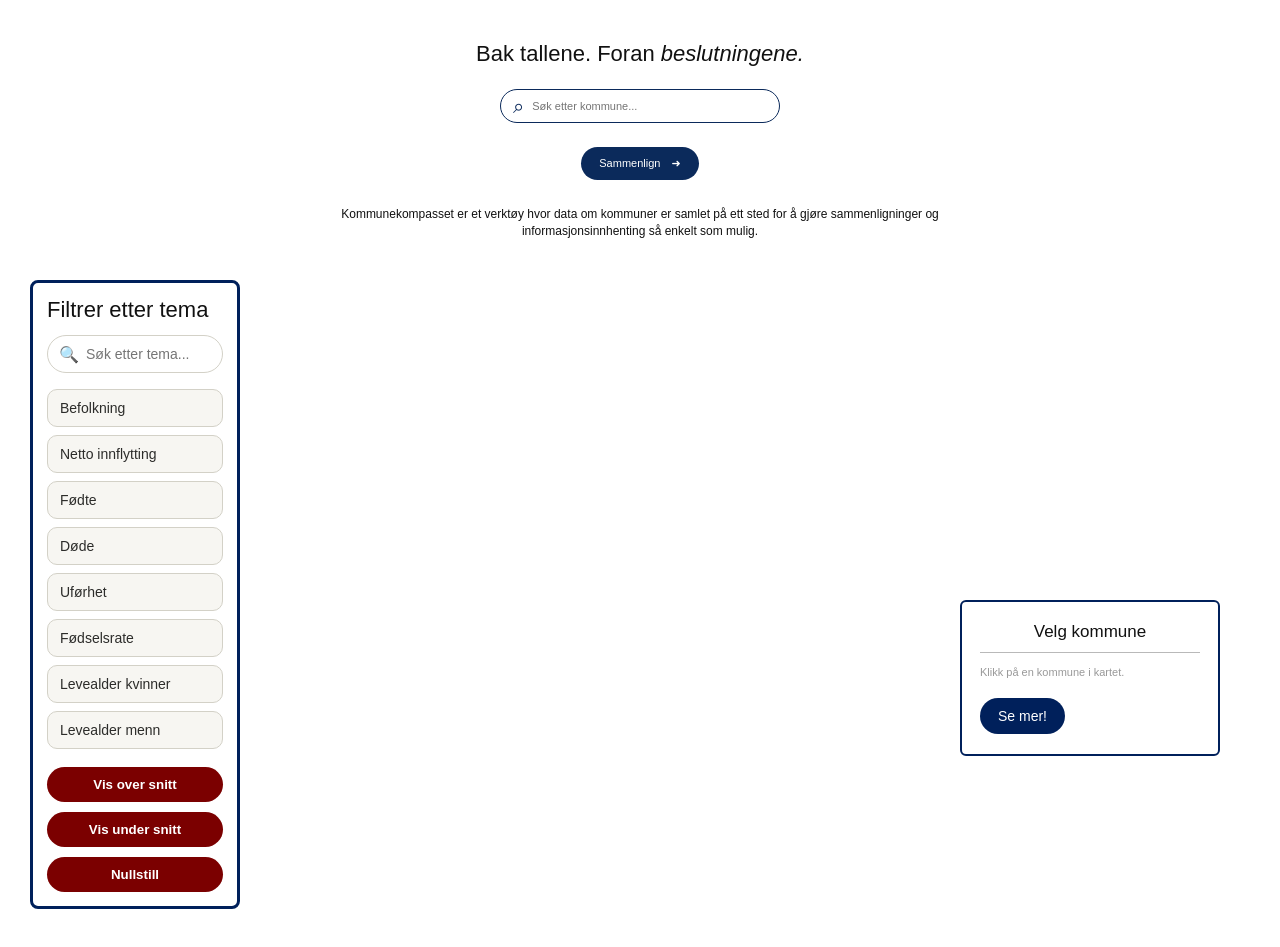
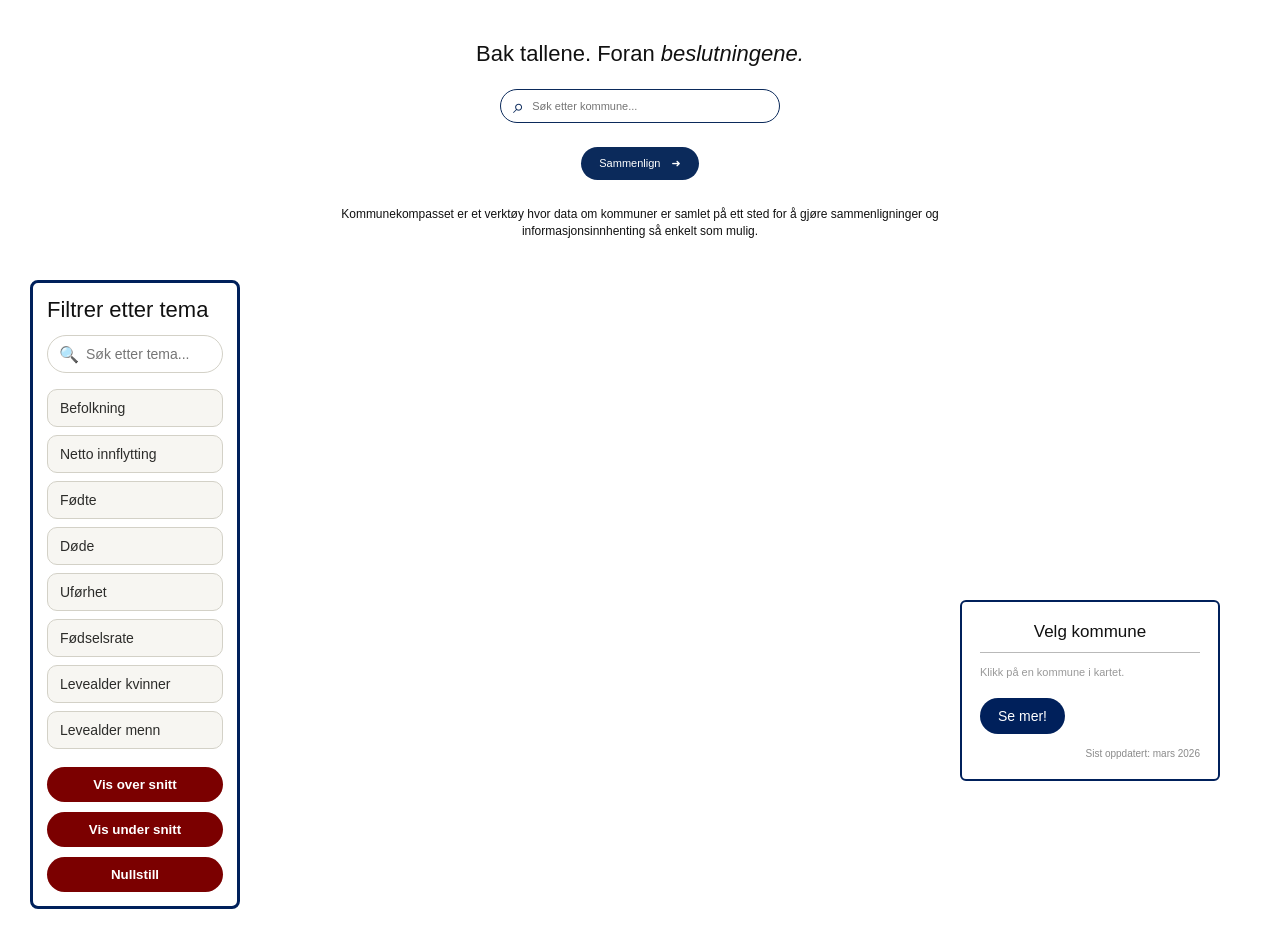
Before and after one commit to isabel-lopes-12/Module3_MIX114_Gruppe2, a plain HTML site: page designkart/designkart.html in a window 1280 px wide. Shown: the part 75-1022 px from the top of the page. Drawn offline with nearby package versions, Linux system fonts and the light colour scheme; no server answers.

Commit message:
la til tekst på kommunekortet

```diff
--- a/designkart/designkart.css
+++ b/designkart/designkart.css
@@ -322,6 +322,14 @@ body {
   background-color: #163f7d;
 }
 
+.data-date {
+  display: block;
+  font-size: 10px;
+  color: #8a8a8a;
+  text-align: right;
+  margin-top: 14px;
+}
+
 
 /* INFOTEKST OVER FOOTER */
 
--- a/designkart/designkart.html
+++ b/designkart/designkart.html
@@ -119,6 +119,7 @@
         <a href="#" id="readMoreBtn" class="read-more-btn">
         Se mer!
       </a>
+      <span class="data-date"> Sist oppdatert: mars 2026</span>
       </aside>
 
     </section>
```
